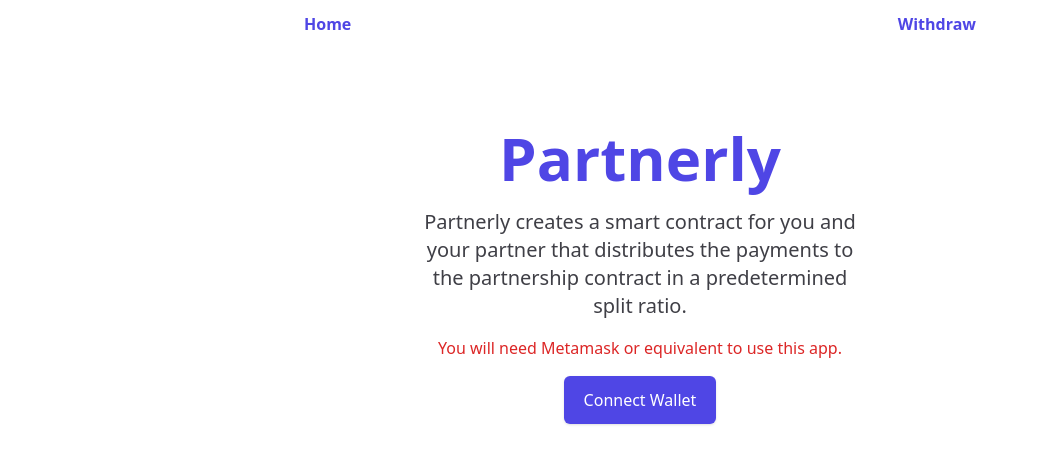
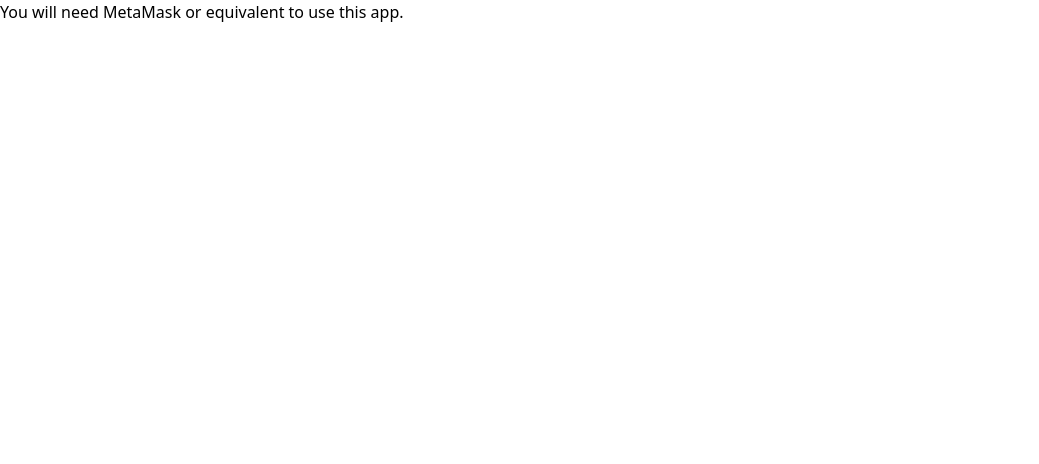
Before and after one commit to hibernationTheory/partnerly-demo, a Next.js app: page / in a window 1280 px wide. Shown: the top 464 px of the page, without its empty margins (0-1039 px from the left). Built offline with nearby package versions, Linux system fonts and the light colour scheme.

Commit message:
initial commit for 02

```diff
--- a/pages/_app.js
+++ b/pages/_app.js
@@ -1,25 +1,8 @@
-import Link from "next/link";
-
 import "../styles/globals.css";
 
 function MyApp({ Component, pageProps }) {
   return (
     <>
-      <header className="py-3 flex justify-center">
-        <div className="flex items-center justify-between w-full max-w-2xl">
-          <Link href="/">
-            <a className={`font-bold text-indigo-600 hover:text-indigo-700`}>
-              Home
-            </a>
-          </Link>
-
-          <Link href="/withdraw">
-            <a className={`font-bold text-indigo-600 hover:text-indigo-700`}>
-              Withdraw
-            </a>
-          </Link>
-        </div>
-      </header>
       <Component {...pageProps} />
     </>
   );
--- a/pages/index.js
+++ b/pages/index.js
@@ -1,238 +1,26 @@
-import { useEffect, useRef, useState } from "react";
-import Web3 from "web3";
-
-import Contract from "../contract/Contract";
-import { MainButton, PartnerInput } from "../components";
+import { useEffect, useState } from 'react'
 
 export default function Home() {
-  const web3 = useRef(null);
-
-  const [isDeploying, setIsDeploying] = useState(false);
-  const [currentAccount, setCurrentAccount] = useState(null);
-  const [hasWalletWarning, setHasWalletWarning] = useState(false);
-  const [deployedContractAddress, setDeployedContractAddress] = useState("");
-  const [partners, setPartners] = useState([
-    {
-      id: "1",
-      label: "Partner A",
-      address: "",
-      error: "",
-      split: 1,
-    },
-    {
-      id: "2",
-      label: "Partner B",
-      address: "",
-      error: "",
-      split: 1,
-    },
-  ]);
+  const [hasWalletWarning, setHasWalletWarning] = useState(false)
 
   const checkIfWalletIsConnected = () => {
-    return Boolean(window.ethereum);
-  };
-
+    return Boolean(window.ethereum)
+  }
+  //New addition
   useEffect(() => {
-    const hasWallet = checkIfWalletIsConnected();
-    setHasWalletWarning(!hasWallet);
-  }, []);
-
-  useEffect(() => {
-    if (web3.current) {
-      return;
-    }
-
-    if (!checkIfWalletIsConnected()) {
-      return;
-    }
-
-    web3.current = new Web3(window.ethereum);
-    web3.current.eth.getBlock("latest").then((block) => console.log(block));
-  }, []);
-
-  const connectWallet = async () => {
-    if (!checkIfWalletIsConnected()) {
-      return;
-    }
-
-    try {
-      const { ethereum } = window;
-
-      const accounts = await ethereum.request({
-        method: "eth_requestAccounts",
-      });
-
-      console.log("Connected", accounts[0]);
-      setCurrentAccount(accounts[0]);
-    } catch (error) {
-      console.log(error);
-    }
-  };
-
-  const handleStartPartnership = async () => {
-    const addresses = [partners[0].address, partners[1].address];
-    const splitRatio = [partners[0].split, partners[1].split];
-    const contractArguments = [addresses, splitRatio];
-
-    const { abi, bytecode } = Contract;
-    const contract = new web3.current.eth.Contract(abi);
-
-    const contractDeploymentData = {
-      data: bytecode,
-      arguments: contractArguments,
-    };
-
-    const gas = await contract.deploy(contractDeploymentData).estimateGas();
-
-    setIsDeploying(true);
-
-    contract
-      .deploy(contractDeploymentData)
-      .send({
-        from: currentAccount,
-        gas,
-      })
-      .on("error", (error) => {
-        console.log(error);
-        setIsDeploying(false);
-      })
-      .on("receipt", (receipt) => {
-        // receipt will contain deployed contract address
-        console.log(receipt);
-
-        setIsDeploying(false);
-        setDeployedContractAddress(receipt.contractAddress);
-      })
-      .on("confirmation", (_confirmationNumber, receipt) => {
-        console.log(receipt);
-        setIsDeploying(false);
-      });
-  };
-
-  const handleConfirm = () => {
-    setDeployedContractAddress("");
-  };
-
-  const addressInputs = partners.map((partner, index) => {
-    return (
-      <PartnerInput
-        address={{
-          id: partner.id,
-          label: partner.label,
-          value: partner.address,
-          onChange: (value) => {
-            setPartners((oldPartnersState) => {
-              const newPartnersState = [...oldPartnersState];
-              newPartnersState[index].address = value;
-
-              return newPartnersState;
-            });
-          },
-          onBlur: (value) => {
-            setPartners((oldPartnersState) => {
-              const isValueAddress = web3.current.utils.isAddress(value);
-              const newPartnersState = [...oldPartnersState];
-              newPartnersState[index].error = isValueAddress
-                ? ""
-                : "Enter a valid wallet address";
-
-              return newPartnersState;
-            });
-          },
-          error: partner.error,
-        }}
-        split={{
-          id: partner.id,
-          value: partner.split,
-          onChange: (value) => {
-            setPartners((oldPartnersState) => {
-              const newPartnersState = [...oldPartnersState];
-              newPartnersState[index].split = value;
-
-              return newPartnersState;
-            });
-          },
-        }}
-        key={partner.label}
-      />
-    );
-  });
-
-  const hasErrors = partners.some((partner) => Boolean(partner.error));
-  const hasEmptyValues = partners.some((partner) => !Boolean(partner.address));
-
-  if (deployedContractAddress) {
-    return (
-      <div className="flex flex-col min-h-screen">
-        <main className="flex flex-1 flex-col items-center justify-start py-8 pt-12 px-6 md:pt-20 text-zinc-700">
-          <h1 className="text-5xl md:text-6xl font-extrabold mb-3 pb-2 text-indigo-600">
-            Congratulations!
-          </h1>
-
-          <section className="max-w-md text-center mb-12">
-            <p className="text-sm mb-6">
-              Your contract is now deployed at this address. <br />
-              <span className="font-bold">You should write it down.</span>
-            </p>
-            <p className="font-bold mb-6 text-sm border-dashed border-2 p-1 border-slate-600">
-              {deployedContractAddress}
-            </p>
-            <p className="text-sm">
-              Any payment made to this address will be split in between you and
-              your partner when withdrawn.
-            </p>
-            <div className="p-4 flex flex-col justify-center items-center">
-              <MainButton
-                label={"I wrote down the address"}
-                onClick={handleConfirm}
-              />
-            </div>
-          </section>
-        </main>
-      </div>
-    );
-  }
+    const hasWallet = checkIfWalletIsConnected()
+    setHasWalletWarning(!hasWallet)
+  }, [])
 
   return (
-    <div className="flex flex-col min-h-screen">
-      <main className="flex flex-1 flex-col items-center justify-start py-8 pt-12 px-6 md:pt-20 text-zinc-700">
-        <h1 className="text-7xl md:text-6xl font-extrabold text-indigo-600 mb-3 pb-2">
-          Partnerly
-        </h1>
-        <section className="max-w-md text-center mb-12">
-          <p className="text-xl">
-            Partnerly creates a smart contract for you and your partner that
-            distributes the payments to the partnership contract in a
-            predetermined split ratio.
-          </p>
-          {hasWalletWarning && (
-            <p className="mt-4 text-red-600">
-              You will need Metamask or equivalent to use this app.
-            </p>
-          )}
-          {!currentAccount && (
-            <div className="mt-4">
-              <MainButton onClick={connectWallet} label={"Connect Wallet"} />
-            </div>
-          )}
-        </section>
-
-        {currentAccount && (
-          <div className="grid grid-cols-1 gap-3 mb-6">{addressInputs}</div>
-        )}
-
-        {currentAccount && (
-          <div className="flex flex-col justify-center items-center p-3">
-            <div>
-              <MainButton
-                onClick={handleStartPartnership}
-                disabled={hasErrors || hasEmptyValues || isDeploying}
-                label={isDeploying ? "Deploying" : "Partner Up!"}
-              />
-            </div>
-          </div>
+    <div>
+      <main>
+        {hasWalletWarning ? (
+          <p>You will need MetaMask or equivalent to use this app.</p>
+        ) : (
+          <p>You seem to have a compatible wallet!</p>
         )}
       </main>
     </div>
-  );
+  )
 }
```
